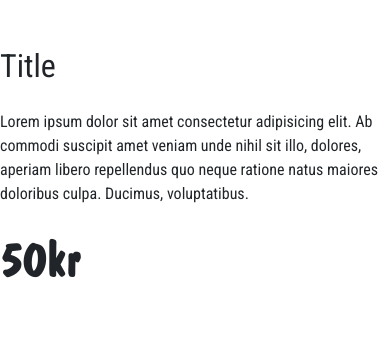
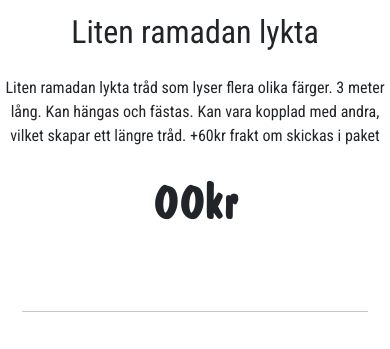
Before and after one commit to theXtroyer1221/Expert-matbutik, a Flask app: page /ramadan in a window 390 px wide. Shown: the part 910-1259 px from the top of the page. Run offline with Flask 2, Linux system fonts and the light colour scheme; some libraries are stand-ins or nearby versions.

Commit message:
ADDED ALOT TO RAMADAN TAB

```diff
--- a/static/css/_reset.scss
+++ b/static/css/_reset.scss
@@ -16,7 +16,7 @@ body {
 }
 
 .section-o-hidden {
-    overflow: hidden;
+  overflow: hidden;
 }
 
 p,
@@ -32,6 +32,15 @@ h4 {
 h1 {
   font-family: "Abril Fatface", cursive !important;
   color: $color1;
+}
+
+hr {
+  border: 0;
+  clear: both;
+  display: block;
+  width: 96%;
+  background-color: rgba(0, 0, 0, 0.125);
+  height: 2px;
 }
 
 .d-flex-noB {
@@ -189,3 +198,11 @@ a {
 #sticky-footer {
   flex-shrink: none;
 }
+
+.rotate90 {
+  -webkit-transform: rotate(90deg);
+  -moz-transform: rotate(90deg);
+  -o-transform: rotate(90deg);
+  -ms-transform: rotate(90deg);
+  transform: rotate(90deg);
+}
--- a/static/css/style.css
+++ b/static/css/style.css
@@ -99,6 +99,15 @@ h4 {
 h1 {
   font-family: "Abril Fatface", cursive !important;
   color: #ffd300;
+}
+
+hr {
+  border: 0;
+  clear: both;
+  display: block;
+  width: 96%;
+  background-color: rgba(0, 0, 0, 0.125);
+  height: 2px;
 }
 
 .d-flex-noB {
@@ -258,6 +267,11 @@ a {
       flex-shrink: none;
 }
 
+.rotate90 {
+  -webkit-transform: rotate(90deg);
+  transform: rotate(90deg);
+}
+
 #main_row {
   -webkit-transition: all 0.5sec ease;
   transition: all 0.5sec ease;
@@ -313,4 +327,24 @@ a {
   color: white;
   text-decoration: none;
 }
+
+.spec-produkt-text {
+  padding: 0 !important;
+}
+
+@media (max-width: 767px) {
+  .spec-produkt-text {
+    display: -ms-grid;
+    display: grid;
+    -webkit-box-pack: center;
+        -ms-flex-pack: center;
+            justify-content: center;
+  }
+  .spec-produkt-text h2,
+  .spec-produkt-text p {
+    margin-left: auto !important;
+    margin-right: auto !important;
+    text-align: center;
+  }
+}
 /*# sourceMappingURL=style.css.map */
--- a/static/css/style.scss
+++ b/static/css/style.scss
@@ -23,3 +23,21 @@
   color: white;
   text-decoration: none;
 }
+
+.spec-produkt-text {
+  padding: 0 !important;
+}
+
+@media (max-width: 767px) {
+  .spec-produkt-text {
+    display: grid;
+    justify-content: center;
+
+    h2,
+    p {
+      margin-left: auto !important;
+      margin-right: auto !important;
+      text-align: center;
+    }
+  }
+}
--- a/templates/base.html
+++ b/templates/base.html
@@ -59,6 +59,10 @@
             <li class="nav-item">
               <a class="nav-link" href="#hitta_oss">Hitta Oss</a>
             </li>
+            <hr class="vertical-hr" />
+            <li class="nav-item">
+              <a class="nav-link" href="ramadan">Ramadan dekoration</a>
+            </li>
           </ul>
         </div>
       </div>
--- a/templates/index.html
+++ b/templates/index.html
@@ -55,6 +55,10 @@
           <hr class="vertical-hr" />
           <li class="nav-item">
             <a class="nav-link" href="#hitta_oss">Hitta Oss</a>
+          </li>
+          <hr class="vertical-hr" />
+          <li class="nav-item">
+            <a class="nav-link" href="ramadan">Ramadan dekoration</a>
           </li>
         </ul>
       </div>
@@ -140,7 +144,7 @@
   var nav = document.getElementById("navbar");
   var header = document.getElementById("header");
 
-  window.onscroll = function() {
+  window.onscroll = function () {
     if (window.pageYOffset > 590) {
       nav.style.position = "fixed";
       nav.style.top = "0px";
--- a/templates/ramadan.html
+++ b/templates/ramadan.html
@@ -1,28 +1,99 @@
 {% extends 'base.html' %} {% block content %}
 
-<header class="py-5">
+<header class="py-3">
   <div class="justify-content-center d-flex">
     <video style="width: 60%;" class="d-flex" src="../static/video/ramadan.mov" autoplay loop muted></video>
   </div>
   <div class="d-flex my-5">
     <h1 class="d-flex text-dark mx-auto">Ramadan dekoration</h1>
   </div>
+  <div class="d-flex mb-3">
+    <p class="d-flex mx-auto">Fira ramadan med flera olika typer av dekoration. Den kan hämtas i butiken eller skickas genom paket.</p>
+  </div>
   <div class="d-flex">
-    <p class="d-flex mx-auto">Fira ramadan med flera olika typer av dekoration. Den kan hämtas i butiken eller skickas genom paket.</p>
+    <div class="alert alert-warning mx-auto">För mer frågor, <a class="text-primary" href="/#Kontaktuppgifter">Kontakta oss</a></div>
   </div>
 </header>
 <section>
   <div class="container">
+    <hr />
     <div class="row">
       <div class="col-md-6 my-4 justify-content-center d-flex p-0" style="align-items: center;">
-        <img class="d-flex" src="../static/images/ramadan/1.jpg" alt="" style="object-fit: cover; width: 330px; height: 330px;" />
+        <img class="d-flex" src="../static/images/ramadan/1.jpg" alt="" style="object-fit: cover; width: 330px; height: 245px;" />
       </div>
-      <div class="col-md-6 my-4 p-0">
-        <h2 class="mb-4">Title</h2>
-        <p class="mb-3">Lorem ipsum dolor sit amet consectetur adipisicing elit. Ab commodi suscipit amet veniam unde nihil sit illo, dolores, aperiam libero repellendus quo neque ratione natus maiores doloribus culpa. Ducimus, voluptatibus.</p>
-        <p class="card-text">50kr</p>
+      <div class="col-md-6 my-4 p-0 spec-produkt-text">
+        <h2 class="mb-4">Liten ramadan lykta</h2>
+        <p class="mb-3">Liten ramadan lykta tråd som lyser flera olika färger. 3 meter lång. Kan hängas och fästas. Kan vara kopplad med andra, vilket skapar ett längre tråd. +60kr frakt om skickas i paket</p>
+        <p class="card-text">00kr</p>
       </div>
     </div>
+    <hr />
+    <div class="row">
+      <div class="col-md-6 my-4 justify-content-center d-flex p-0" style="align-items: center;">
+        <img class="d-flex" src="../static/images/ramadan/2.jpg" alt="" style="object-fit: cover; width: 330px; height: 245px;" />
+      </div>
+      <div class="col-md-6 my-4 p-0 spec-produkt-text">
+        <h2 class="mb-4">Stora ramadan lykta</h2>
+        <p class="mb-3">Stora ramadan lykta tråd som lyser flera olika färger. 3 meter lång. Kan hängas och fästas. Kan vara kopplad med andra, vilket skapar ett längre tråd. +60kr frakt om skickas i paket</p>
+        <p class="card-text">00kr</p>
+      </div>
+    </div>
+    <hr />
+    <div class="row">
+      <div class="col-md-6 my-4 justify-content-center d-flex p-0" style="align-items: center;">
+        <img class="d-flex rotate90" src="../static/images/ramadan/3.jpg" alt="" style="object-fit: cover; width: 287px; height: 159px;" />
+      </div>
+      <div class="col-md-6 my-4 p-0 spec-produkt-text">
+        <h2 class="mb-4">Ljus tavla</h2>
+        <p class="mb-3">Lysande tavla med arabisk mosaik. +60kr frakt om skickas i paket</p>
+        <p class="card-text">00kr</p>
+      </div>
+    </div>
+    <hr />
+    <div class="row">
+      <div class="col-md-6 my-4 justify-content-center d-flex p-0" style="align-items: center;">
+        <img class="d-flex" src="../static/images/ramadan/4.jpg" alt="" style="object-fit: cover; width: 330px; height: 245px;" />
+      </div>
+      <div class="col-md-6 my-4 p-0 spec-produkt-text">
+        <h2 class="mb-4">Liten ramadan lykta</h2>
+        <p class="mb-3">Liten ramadan lykta tråd som lyser flera olika färger. 3 meter lång. Kan hängas och fästas. Kan vara kopplad med andra, vilket skapar ett längre tråd. +60kr frakt om skickas i paket</p>
+        <p class="card-text">00kr</p>
+      </div>
+    </div>
+    <hr />
+    <div class="row">
+      <div class="col-md-6 my-4 justify-content-center d-flex p-0" style="align-items: center;">
+        <img class="d-flex rotate90" src="../static/images/ramadan/5.jpg" alt="" style="object-fit: cover; width: 296px; height: 172px;" />
+      </div>
+      <div class="col-md-6 my-4 p-0 spec-produkt-text">
+        <h2 class="mb-4">Liten ramadan lykta</h2>
+        <p class="mb-3">Liten ramadan lykta tråd som lyser flera olika färger. 3 meter lång. Kan hängas och fästas. Kan vara kopplad med andra, vilket skapar ett längre tråd.</p>
+        <p class="card-text">00kr</p>
+      </div>
+    </div>
+    <hr />
+    <div class="row">
+      <div class="col-md-6 my-4 justify-content-center d-flex p-0" style="align-items: center;">
+        <img class="d-flex" src="../static/images/ramadan/7.jpg" alt="" style="object-fit: cover; width: 330px; height: 245px;" />
+      </div>
+      <div class="col-md-6 my-4 p-0 spec-produkt-text">
+        <h2 class="mb-4">Liten ramadan lykta</h2>
+        <p class="mb-3">Liten ramadan lykta tråd som lyser flera olika färger. 3 meter lång. Kan hängas och fästas. Kan vara kopplad med andra, vilket skapar ett längre tråd.</p>
+        <p class="card-text">00kr</p>
+      </div>
+    </div>
+    <hr />
+    <div class="row">
+      <div class="col-md-6 my-4 justify-content-center d-flex p-0" style="align-items: center;">
+        <img class="d-flex" src="../static/images/ramadan/6.jpg" alt="" style="object-fit: cover; width: 330px; height: 245px;" />
+      </div>
+      <div class="col-md-6 my-4 p-0 spec-produkt-text">
+        <h2 class="mb-4">Liten ramadan lykta</h2>
+        <p class="mb-3">Liten ramadan lykta tråd som lyser flera olika färger. 3 meter lång. Kan hängas och fästas. Kan vara kopplad med andra, vilket skapar ett längre tråd.</p>
+        <p class="card-text">00kr</p>
+      </div>
+    </div>
+    <hr />
   </div>
 </section>
 
```
Also changed, not shown: 1 other file.
